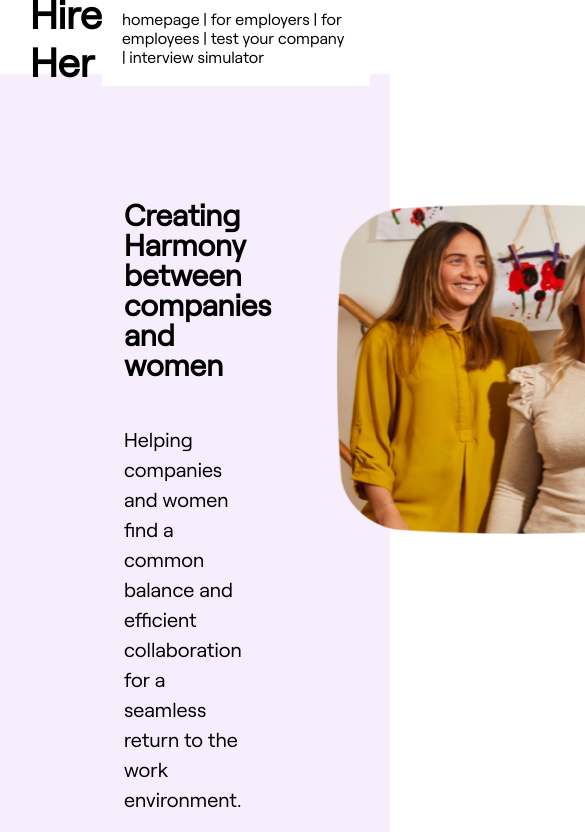
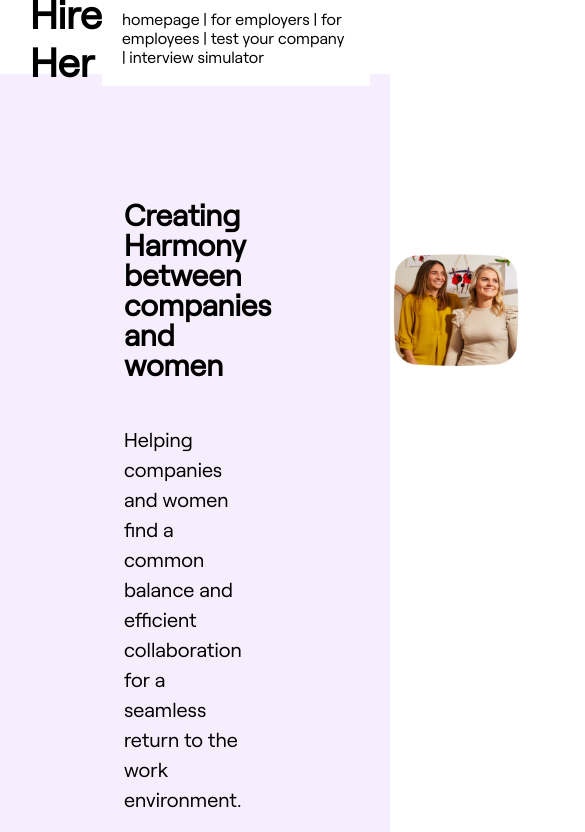
Before and after one commit to s0lena/hire-her, a React (Vite) app: page / in a window 390 px wide. Shown: the top 832 px of the page, 585 px wide, since content can reach past the window. Built offline with nearby package versions, Linux system fonts and the light colour scheme.

Commit message:
Improved responsiveness of CompanyAssesementHero

```diff
--- a/src/components/CompanyAssesementHero/style.css
+++ b/src/components/CompanyAssesementHero/style.css
@@ -1,8 +1,10 @@
 .container-hero-test {
     display: flex;
     flex-shrink: 0;
+    flex-wrap: wrap;
     background: #F6EEFC;
     background-size: cover;
+    justify-content: space-between;
     padding-left: 200px;
 }
 
@@ -55,5 +57,8 @@
 
 img {
     width: 460px;
-    height: 390px;
+    height: fit-content;
+    max-width: 40vw;
+    margin-left: 88px;
+    margin-top: 70px;
 }
```
